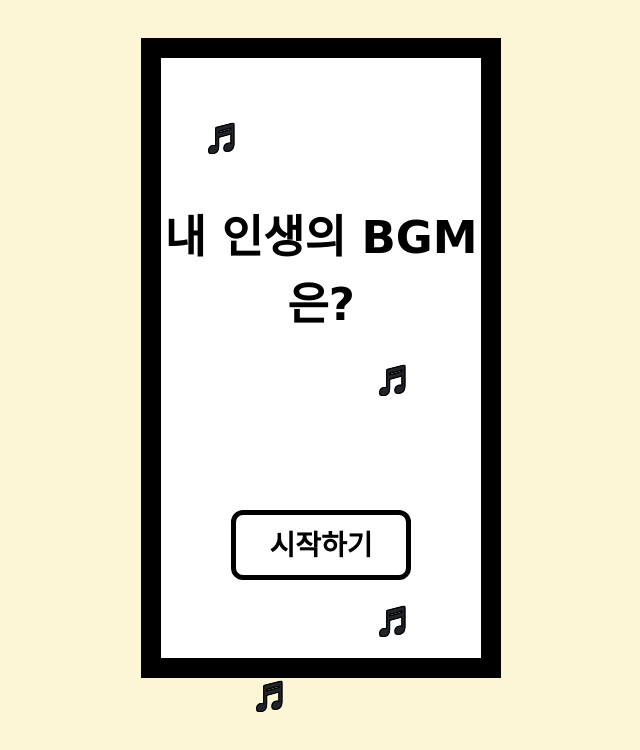
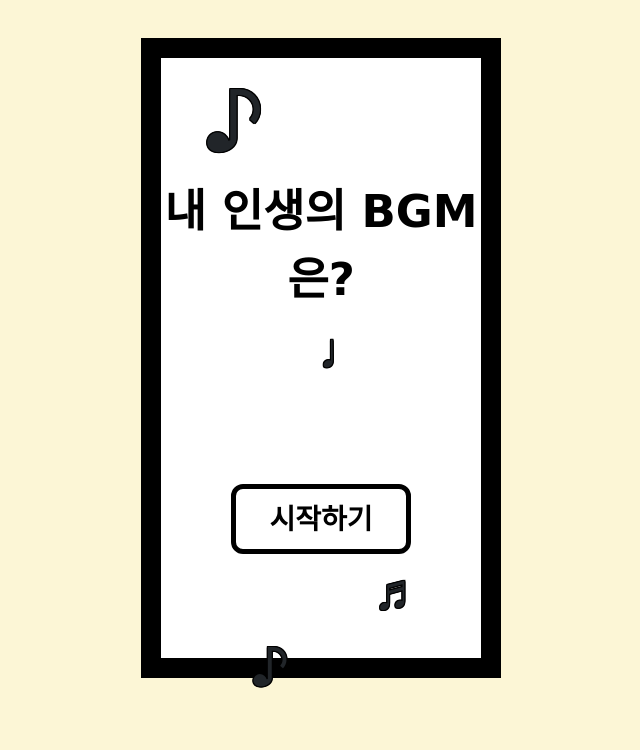
Before and after one commit to sichan1301/MBTI-test, a plain HTML site: page index.html in a window 1280 px wide. Shown: the whole page, without its empty margins (319-959 px from the left). Drawn offline with nearby package versions, Linux system fonts and the light colour scheme; a web font is replaced by a local one.

Commit message:
63 commit

```diff
--- a/index.html
+++ b/index.html
@@ -12,12 +12,12 @@
 </head>
 <body>
     <section class="start">
-        <p id="start-note1" class="start-note">♬</p>
+        <p id="start-note1" class="start-note">♪</p>
         <p class="start-text">내 인생의 BGM은?</p>
-        <p id="start-note2" class="start-note">♬</p>
+        <p id="start-note2" class="start-note">♩</p>
         <button class="startbutton" onclick="startsection()">시작하기</button>
         <p id="start-note3" class="start-note">♬</p>
-        <p id="start-note4" class="start-note">♬</p>
+        <p id="start-note4" class="start-note">♪</p>
     </section>
 
     <section function ="start()" class="question">
--- a/style.css
+++ b/style.css
@@ -17,22 +17,32 @@ body{
 }
 #start-note1{
     text-align: left;
+    font-size:80px;
     padding-left:13%;
+    padding-top:0;
+    padding-bottom:0%;
 }
 #start-note2{
     text-align: right;
-    padding-right:18%;
+    padding-right:35%;
+    font-size:50px;
+    padding-top:0;
+    padding-bottom:0;
 }
 #start-note3{
     text-align: right;
     padding-right:18%;
+    padding-top:0;
+    padding-bottom:0;
 }
 #start-note4{
     text-align: left;
     padding-left:28%;
+    padding-top:0;
+    padding-bottom:0;
 }
 .start{
-    padding-top:3%;
+    padding-top:0;
     border:20px solid black;
     width:360px;
     height:640px;
@@ -44,7 +54,7 @@ body{
 .start-text{
     color:black;
     text-align:center;
-    margin-top:10%;
+    margin-top:0;
     margin-bottom:0;
     font-size:45px;
     font-weight: bold;
@@ -220,7 +230,7 @@ body{
 .result{
     margin-top:-50px;
     padding:0;
-    width:375px;
+    width:360px;
     margin-left:auto;
     margin-right:auto;
     background-color: rgb(245, 237, 195);
@@ -354,7 +364,7 @@ body{
 
    .start{
         margin-top:0;
-        margin-bottom:-19%;
+        margin-bottom:-18%;
         margin-left:0;
         margin-right:0%;
     }
@@ -362,7 +372,7 @@ body{
     .question{
         padding-top: 30px;
         margin-top:0;
-        margin-bottom:-19%;
+        margin-bottom:-18%;
         margin-left:0;
         margin-right:0%;
     }
@@ -375,4 +385,9 @@ body{
         height: 100vh;
         margin-top:30%;
 
+    }
+
+    .result{
+        margin-top:0;
+    }
 }
```
